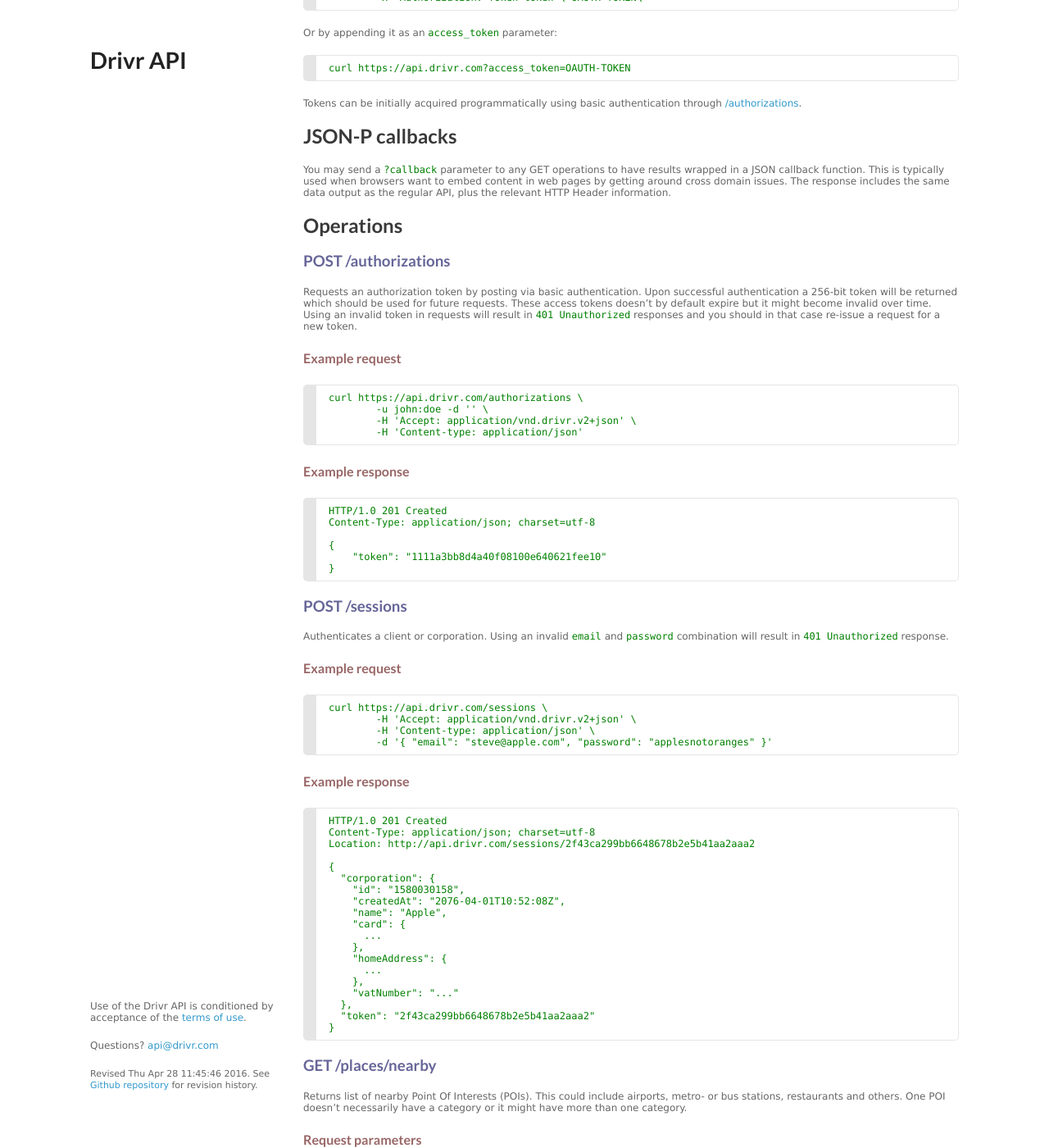
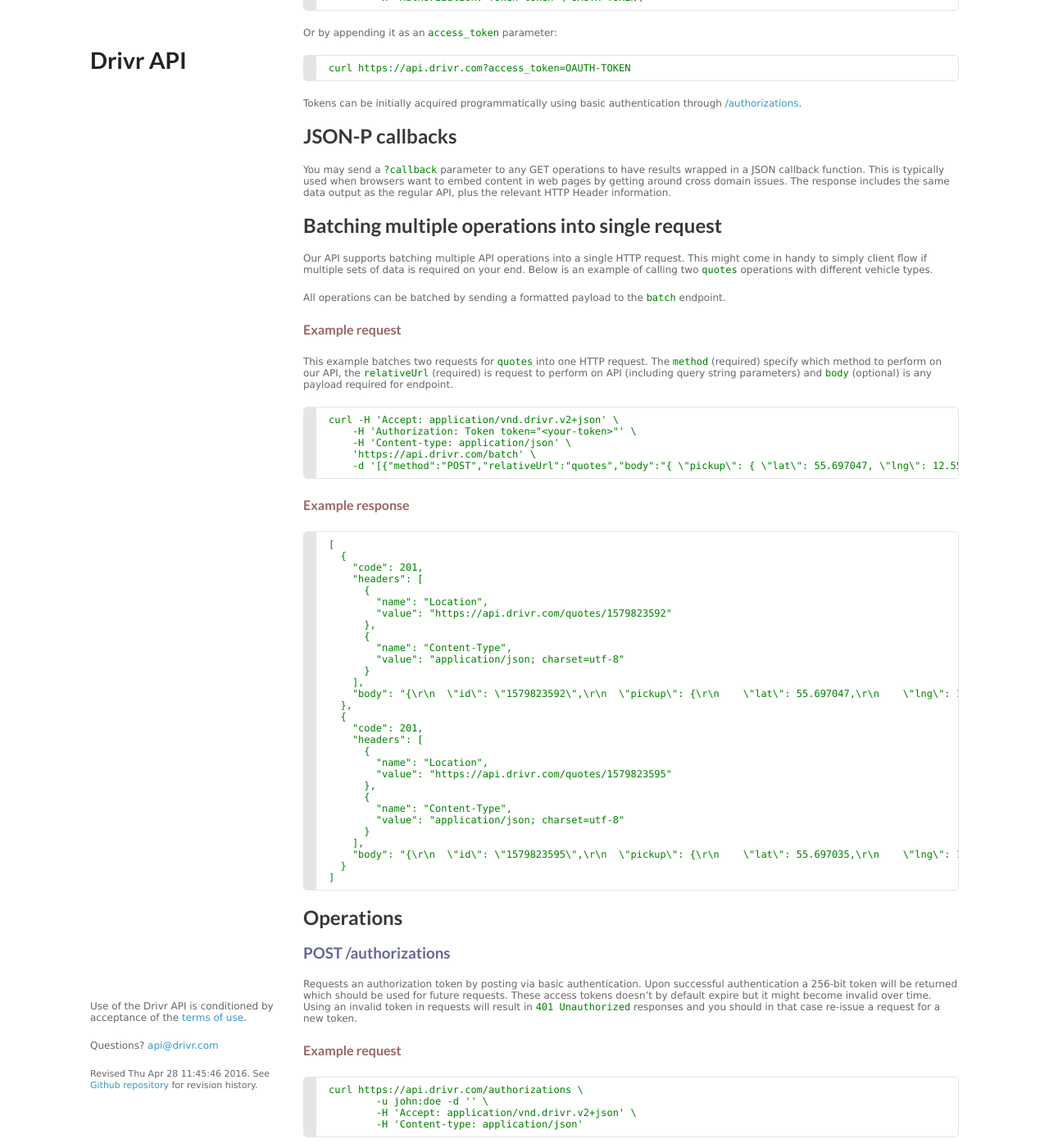
Before and after one commit to clickataxi/api-documentation, a Jekyll site: the page built from index.md, in a window 1280 px wide and 1400 px high, scrolled down 1042 px. Shown: the whole window at 82% size. Built offline with Jekyll 4.4.1, drawn with Linux system fonts in a browser that asks for light colours; Markdown is read by kramdown in place of the engine named in the settings.

Commit message:
Add documentation for our batch requests

```diff
--- a/index.md
+++ b/index.md
@@ -61,6 +61,57 @@
 ## JSON-P callbacks
 
 You may send a `?callback` parameter to any GET operations to have results wrapped in a JSON callback function. This is typically used when browsers want to embed content in web pages by getting around cross domain issues. The response includes the same data output as the regular API, plus the relevant HTTP Header information.
+
+
+## Batching multiple operations into single request
+
+Our API supports batching multiple API operations into a single HTTP request. This might come in handy to simply client flow if multiple sets of data is required on your end. Below is an example of calling two `quotes` operations with different vehicle types.
+
+All operations can be batched by sending a formatted payload to the `batch` endpoint.
+
+
+#### Example request
+
+This example batches two requests for `quotes` into one HTTP request. The `method` (required) specify which method to perform on our API, the `relativeUrl` (required) is request to perform on API (including query string parameters) and `body` (optional) is any payload required for endpoint.
+
+	curl -H 'Accept: application/vnd.drivr.v2+json' \
+	    -H 'Authorization: Token token="<your-token>"' \
+	    -H 'Content-type: application/json' \
+	    'https://api.drivr.com/batch' \
+	    -d '[{"method":"POST","relativeUrl":"quotes","body":"{ \"pickup\": { \"lat\": 55.697047, \"lng\": 12.550911 }, \"dropoff\": { \"lat\": 55.685871, \"lng\": 12.59477 }, \"vehicleType\": \"taxi\" }"},{"method":"POST","relativeUrl":"quotes","body":"{ \"pickup\": { \"lat\": 55.697035, \"lng\": 12.550611 }, \"dropoff\": { \"lat\": 55.685871, \"lng\": 12.59477 }, \"vehicleType\": \"drivr\" }"}]'
+
+#### Example response
+
+	[
+	  {
+	    "code": 201,
+	    "headers": [
+	      {
+	        "name": "Location",
+	        "value": "https://api.drivr.com/quotes/1579823592"
+	      },
+	      {
+	        "name": "Content-Type",
+	        "value": "application/json; charset=utf-8"
+	      }
+	    ],
+	    "body": "{\r\n  \"id\": \"1579823592\",\r\n  \"pickup\": {\r\n    \"lat\": 55.697047,\r\n    \"lng\": 12.550911\r\n  },\r\n  \"dropoff\": {\r\n    \"lat\": 55.685871,\r\n    \"lng\": 12.59477\r\n  },\r\n  \"vehicleType\": \"taxi\",\r\n  \"price\": {\r\n    \"value\": 150.3,\r\n    \"currency\": \"DKK\",\r\n    \"currencySymbol\": \"Kr.\",\r\n    \"type\": \"variable\",\r\n    \"distance\": 4171,\r\n    \"duration\": 809,\r\n    \"fees\": []\r\n  },\r\n  \"polyline\": \"}h}rImirkAt@kCUWmDaEmCiDeBmBQU[u@lAkCz@gCdByFfAcEhA}EXc@z@sD`@}Ar@oCRo@hAaCx@yBvBkE|CgG\\\\g@|@iBV}@rDkInDmIlE}JdKkX`CeG|@wBhAcDDWDOMWc@iAIEuAuDgAoCkCwGi@cBu@yDCe@a@{BAoCGk@QcAOSa@cBy@}BuB{DC]i@y@~@}@VKLeAhAwA~DmFfDgExB{ClA{ANUUgE{@iP|HrGrB~A\",\r\n  \"ref\": \"/quotes\"\r\n}"
+	  },
+	  {
+	    "code": 201,
+	    "headers": [
+	      {
+	        "name": "Location",
+	        "value": "https://api.drivr.com/quotes/1579823595"
+	      },
+	      {
+	        "name": "Content-Type",
+	        "value": "application/json; charset=utf-8"
+	      }
+	    ],
+	    "body": "{\r\n  \"id\": \"1579823595\",\r\n  \"pickup\": {\r\n    \"lat\": 55.697035,\r\n    \"lng\": 12.550611\r\n  },\r\n  \"dropoff\": {\r\n    \"lat\": 55.685871,\r\n    \"lng\": 12.59477\r\n  },\r\n  \"vehicleType\": \"drivr\",\r\n  \"price\": {\r\n    \"value\": 163.63,\r\n    \"currency\": \"DKK\",\r\n    \"currencySymbol\": \"Kr.\",\r\n    \"type\": \"variable\",\r\n    \"distance\": 4186,\r\n    \"duration\": 811,\r\n    \"fees\": []\r\n  },\r\n  \"polyline\": \"ki}rIghrkAbAqDUWmDaEmCiDeBmBQU[u@lAkCz@gCdByFfAcEhA}EXc@z@sD`@}Ar@oCRo@hAaCx@yBvBkE|CgG\\\\g@|@iBV}@rDkInDmIlE}JdKkX`CeG|@wBhAcDDWDOMWc@iAIEuAuDgAoCkCwGi@cBu@yDCe@a@{BAoCGk@QcAOSa@cBy@}BuB{DC]i@y@~@}@VKLeAhAwA~DmFfDgExB{ClA{ANUUgE{@iP|HrGrB~A\",\r\n  \"ref\": \"/quotes\"\r\n}"
+	  }
+	]
 
 
 ## Operations
@@ -2202,6 +2253,7 @@
 	  }
 	]
 
+
 <!--
 ### GET /geocodings
 
```
